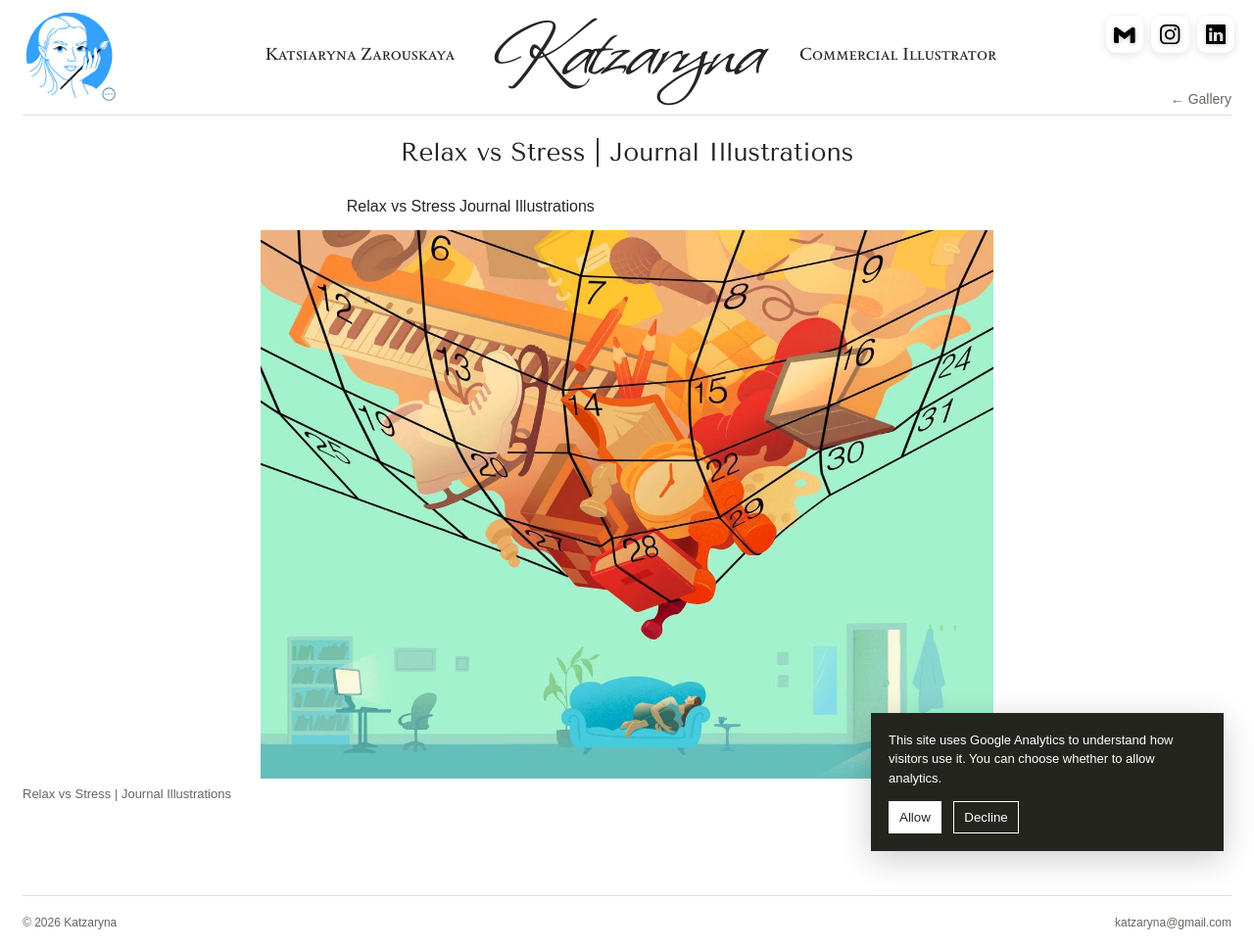
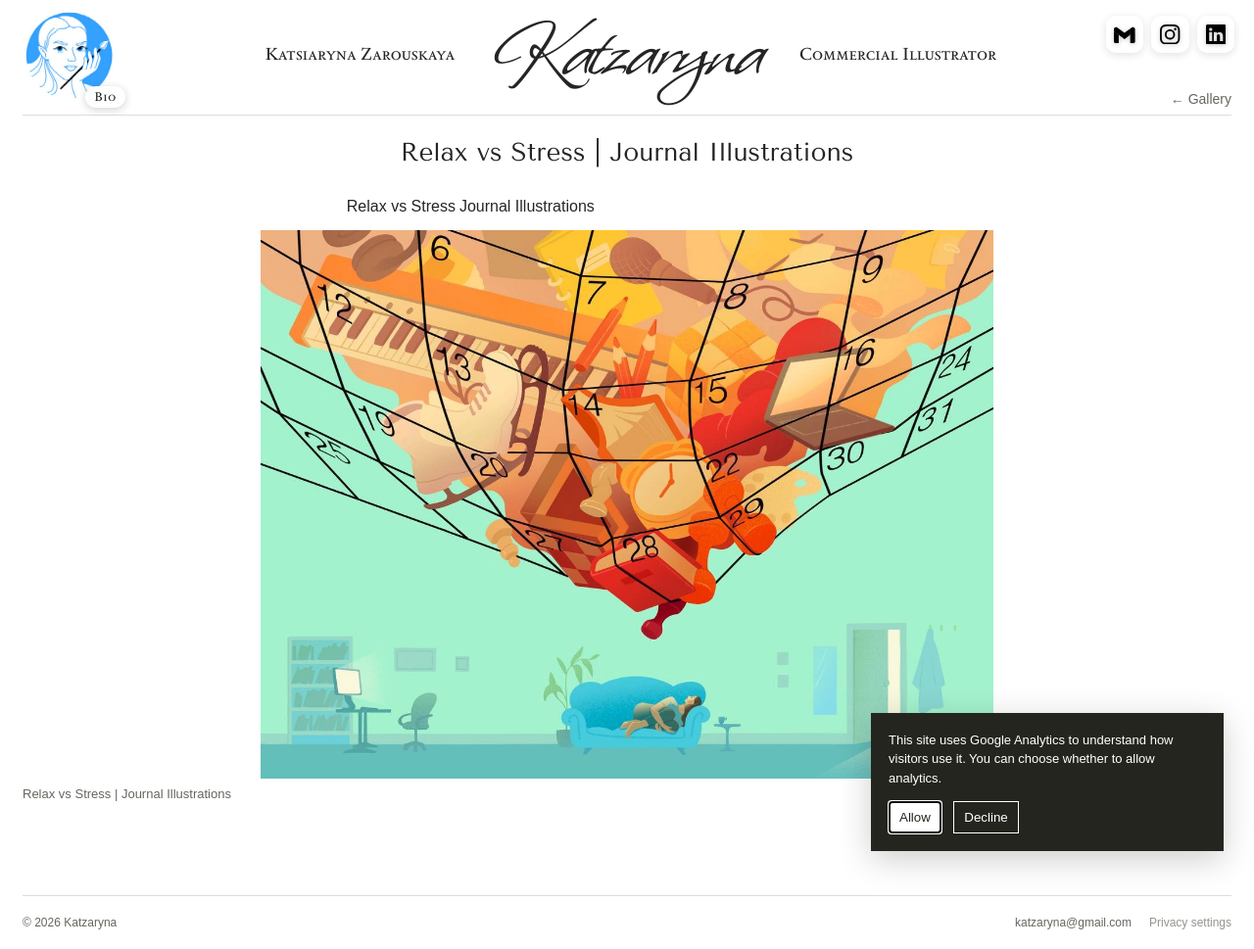
Before and after one commit to katzaryna/katzaryna.github.io, a Jekyll site: the page built from projects/relax-stress/index.md, in a window 1280 px wide. Shown: the whole page at 98% size. Built offline with Jekyll 4.4.1, drawn with Linux system fonts in a browser that asks for light colours.

Commit message:
Add Bio card, privacy settings, CSP, and rename the Kneipp project
- Replace the tiny three-dot bio button with a "Bio" chip on the portrait
  that opens a card with name, role and the full biography; it closes on
  Escape or an outside click.
- Footer is a shared include with a "Privacy settings" button; declining
  analytics now disables Google Analytics and clears its cookies, and
  blocked storage no longer breaks the script.
- Add a Content-Security-Policy meta tag; move the inline head script to
  a file; preload the logo font.
- Rename projects/kneipp-demo to kneipp-bath-oil with a redirect from the
  old URL, and skip parked covers on the home page.
- Remove leftover gallery_order handling and an unneeded Jekyll include.

Co-Authored-By: Claude Opus 5.5 <noreply@anthropic.com>

```diff
--- a/_config.yml
+++ b/_config.yml
@@ -3,8 +3,6 @@ description: Illustrations and projects by Katzaryna
 url: https://katzaryna.github.io
 markdown: kramdown
 plugins: []
-include:
-  - assets/optimized
 exclude:
   - tests
   - node_modules
@@ -35,7 +33,7 @@ artist:
     beauty, wellness and lifestyle brands. Combining decorative detail with engaging narratives, she brings
     a distinctive visual identity to both print and commercial projects.
   portrait: /assets/images/avatar.png
-  portrait_alt: Illustrated artist portrait
+  portrait_alt: Katzaryna
   email: katzaryna@gmail.com
   linkedin_url: https://www.linkedin.com/in/katsiaryna-zarouskaya-9083a5105
   instagram_url: https://www.instagram.com/kat.zaryna/
@@ -46,85 +44,85 @@ home_gallery:
   single_page: true
   covers:
     - project: book-covers
-      file: 01.jpg
-      crop: false
-      crop_x: 50
-      crop_y: 63.44
-      x: 8.7676
-      y: 9.1648
-      width: 3.2324
-      height: 4.8448
-    - project: book-covers
       file: 02.jpg
       crop: false
       crop_x: 50
       crop_y: 50
       x: 0
       y: 0
-      width: 3.6727
-      height: 5.5048
+      width: 3.7075
+      height: 5.471
+    - project: westin-holiday
+      file: cover.webp
+      x: 3.7075
+      y: 0
+      width: 4.4112
+      height: 5.471
+      crop: false
+      crop_x: 50
+      crop_y: 50
+    - project: kneipp-bath-oil
+      file: flower.webp
+      x: 8.1187
+      y: 0
+      width: 3.8813
+      height: 5.471
+      crop: false
+      crop_x: 50
+      crop_y: 50
+    - project: relax-stress
+      file: cover.webp
+      x: 0
+      y: 5.4712
+      width: 4.8138
+      height: 3.6498
+      crop: false
+      crop_x: 50
+      crop_y: 50
+    - project: puppy-yoga
+      file: cover.webp
+      crop: false
+      crop_x: 50
+      crop_y: 50
+      x: 4.8138
+      y: 5.4712
+      width: 2.6342
+      height: 3.6498
+    - project: museum-invitation-card
+      file: 02.webp
+      crop: false
+      crop_x: 50
+      crop_y: 50
+      x: 7.448
+      y: 5.4712
+      width: 4.552
+      height: 3.6498
     - project: book-covers
       file: 03.jpg
       crop: false
       crop_x: 50
       crop_y: 50
       x: 0
-      y: 9.2062
-      width: 3.3039
-      height: 4.952
+      y: 9.1468
+      width: 3.2815
+      height: 4.8325
     - project: book-covers
       file: 04.jpg
       crop: false
       crop_x: 50
       crop_y: 50
-      x: 3.306
-      y: 9.2473
-      width: 5.4586
-      height: 4.8317
-    - project: museum-invitation-card
-      file: 02.webp
+      x: 3.2815
+      y: 9.1468
+      width: 5.4371
+      height: 4.8325
+    - project: book-covers
+      file: 01.jpg
       crop: false
       crop_x: 50
-      crop_y: 50
-      x: 7.4564
-      y: 5.5569
-      width: 4.5436
-      height: 3.6076
-    - project: puppy-yoga
-      file: cover.webp
-      crop: false
-      crop_x: 50
-      crop_y: 50
-      x: 4.8529
-      y: 5.5568
-      width: 2.6025
-      height: 3.676
-    - project: westin-holiday
-      file: cover.webp
-      x: 3.6749
-      y: 0
-      width: 4.4451
-      height: 5.5564
-      crop: false
-      crop_x: 50
-      crop_y: 50
-    - project: relax-stress
-      file: cover.webp
-      x: 0
-      y: 5.5581
-      width: 4.8501
-      height: 3.6338
-      crop: false
-      crop_x: 50
-      crop_y: 50
-    - project: kneipp-demo
-      file: flower.webp
-      x: 8.1225
-      y: 0
-      width: 3.8775
-      height: 5.5393
-      crop: false
-      crop_x: 50
-      crop_y: 50
+      crop_y: 63.44
+      x: 8.7185
+      y: 9.1468
+      width: 3.2815
+      height: 4.8325
 analytics:
   measurement_id: G-7S5P7ELFYF
--- /dev/null
+++ b/_includes/security-meta.html
@@ -0,0 +1,6 @@
+{%- comment -%}
+  Content Security Policy: only this site's own scripts, styles, fonts and media,
+  plus Google Analytics after consent. Inline style attributes are used by the layouts.
+{%- endcomment -%}
+<meta http-equiv="Content-Security-Policy" content="default-src 'self'; script-src 'self' https://www.googletagmanager.com; connect-src 'self' https://*.google-analytics.com https://*.analytics.google.com https://www.googletagmanager.com; img-src 'self' data: https://*.google-analytics.com https://www.googletagmanager.com; style-src 'self' 'unsafe-inline'; font-src 'self'; media-src 'self'; object-src 'none'; base-uri 'self'; form-action 'none'">
+<meta name="referrer" content="strict-origin-when-cross-origin">
--- /dev/null
+++ b/_includes/site-footer.html
@@ -0,0 +1,7 @@
+<footer class="page site-footer">
+  <span>© {{ site.copyright_year }} {{ site.artist.name | escape }}</span>
+  <span class="site-footer-links">
+    <a href="mailto:{{ site.artist.email | escape }}">{{ site.artist.email | escape }}</a>
+    {% if site.analytics.measurement_id %}<button class="privacy-link" type="button" data-open-consent>Privacy settings</button>{% endif %}
+  </span>
+</footer>
--- a/_includes/site-header.html
+++ b/_includes/site-header.html
@@ -3,15 +3,12 @@
     <a class="portrait-toggle" href="{{ '/' | relative_url }}" aria-label="Go to home page">
       <img class="portrait" src="{{ site.artist.portrait | relative_url }}" alt="{{ site.artist.portrait_alt | escape }}">
     </a>
-    <button class="nav-item bio-link" id="artist-bio" type="button" aria-label="About me" aria-controls="artist-bio-text" aria-expanded="false">
-      <svg viewBox="0 0 24 24" aria-hidden="true">
-        <circle class="bio-outline" cx="12" cy="12" r="10.5"/>
-        <circle cx="7" cy="12" r="1.333"/>
-        <circle cx="12" cy="12" r="1.333"/>
-        <circle cx="17" cy="12" r="1.333"/>
-      </svg>
-    </button>
-    <div class="artist-bio-text" id="artist-bio-text" aria-hidden="true">{{ site.artist.bio | escape }}</div>
+    <button class="bio-link" id="artist-bio" type="button" aria-label="About {{ site.artist.full_name | escape }}" aria-controls="artist-bio-text" aria-expanded="false">Bio</button>
+    <div class="artist-bio-text" id="artist-bio-text" role="region" aria-label="About" aria-hidden="true">
+      <p class="artist-bio-name">{{ site.artist.full_name | escape }}</p>
+      {% if site.artist.description %}<p class="artist-bio-role">{{ site.artist.description | escape }}</p>{% endif %}
+      <p class="artist-bio-body">{{ site.artist.bio | escape }}</p>
+    </div>
   </div>
   <div class="header-content">
     <span class="artist-full-name">{{ site.artist.full_name | escape }}</span>
--- a/_layouts/project.html
+++ b/_layouts/project.html
@@ -2,6 +2,7 @@
 <html lang="en">
   <head>
     <meta charset="utf-8">
+    {% include security-meta.html %}
     <meta name="viewport" content="width=device-width, initial-scale=1">
     <meta name="description" content="{{ page.description | default: site.description | escape }}">
     <meta name="theme-color" content="#ffffff">
@@ -9,6 +10,7 @@
     {% assign meta_first_image = page.images | first %}
     {% if meta_first_image %}{% assign meta_image_key = page.path | remove: "/index.md" | append: "/" | append: meta_first_image.file %}{% endif %}
     {% include head-meta.html title=page.title description=page.description image_key=meta_image_key image_alt=meta_first_image.alt %}
+    <link rel="preload" href="{{ '/assets/fonts/whisper-latin.woff2' | relative_url }}" as="font" type="font/woff2" crossorigin>
     <link rel="stylesheet" href="{{ '/assets/css/fonts.css' | relative_url }}">
     <link rel="stylesheet" href="{{ '/assets/css/styles.css' | relative_url }}">
   </head>
@@ -74,10 +76,7 @@
         {% endfor %}
       </section>
     </main>
-    <footer class="page site-footer">
-      <span>© {{ site.copyright_year }} {{ site.artist.name | escape | newline_to_br }}</span>
-      <a href="mailto:{{ site.artist.email | escape }}">{{ site.artist.email | escape }}</a>
-    </footer>
+    {% include site-footer.html %}
     {% include consent.html %}
     <script src="{{ '/assets/js/analytics.js' | relative_url }}" data-measurement-id="{{ site.analytics.measurement_id | escape }}"></script>
     <script src="{{ '/assets/js/bio.js' | relative_url }}"></script>
--- a/assets/css/styles.css
+++ b/assets/css/styles.css
@@ -6,7 +6,6 @@
   --page-max-width: 1570px;
   --page-gutter: 46px;
   --portrait-size: 94.77px;
-  --bio-circle-size: 14.22px;
   --nav-size: 38.4px;
   --nav-gap: 8px;
   --gallery-edge-fade: 1.2%;
@@ -129,28 +128,22 @@ h2, p { margin-top: 0; }
 .bio-link {
   position: absolute;
   z-index: 3;
-  right: -7px;
-  bottom: -7px;
-  width: 32px;
-  height: 32px;
-  margin: 0;
-  padding: 0;
+  right: -10px;
+  bottom: -6px;
+  padding: 3px 9px;
   border: 0;
-  background: transparent;
-  color: #000;
+  border-radius: 999px;
+  background: var(--color-surface);
+  box-shadow: 0 2px 8px rgb(0 0 0 / 18%);
+  color: var(--color-text);
+  font: 400 13px/1.2 "Sedan SC", serif;
+  letter-spacing: .05em;
   cursor: pointer;
+  transition: box-shadow .15s ease;
 }
-.bio-link svg {
-  position: absolute;
-  right: 7px;
-  bottom: 7px;
-  width: var(--bio-circle-size);
-  height: var(--bio-circle-size);
-  color: #6092bb;
-  fill: currentColor;
-  pointer-events: none;
-}
-.bio-link .bio-outline { fill: none; stroke: currentColor; stroke-width: 1.8; }
+.bio-link:hover { box-shadow: 0 3px 12px rgb(0 0 0 / 24%); }
+.bio-link[aria-expanded="true"] { background: var(--color-text); color: var(--color-surface); }
+.bio-link:focus-visible { outline: 2px solid #222; outline-offset: 3px; }
 .portrait-toggle:focus-visible, .nav-item:focus-visible, .gallery-link:focus-visible, .project-header a:focus-visible {
   outline: 2px solid #222;
   outline-offset: 3px;
@@ -207,34 +200,31 @@ h2, p { margin-top: 0; }
 .email-contact[open] { z-index: 4; }
 .artist-bio-text {
   position: absolute;
-  z-index: 5;
+  z-index: 20;
   top: 0;
-  left: calc(100% + 8px);
-  width: min(340px, calc(100vw - 110px));
-  max-width: min(340px, calc(100vw - 110px));
+  left: calc(100% + 14px);
+  width: min(380px, calc(100vw - 110px));
+  max-height: calc(100dvh - 40px);
   height: 0;
   overflow: hidden;
-  border-radius: 6px;
-  background: #000;
-  color: var(--color-surface);
-  font: 14px/1.5 Arial, Helvetica, sans-serif;
+  border-radius: 14px;
+  background: var(--color-surface);
+  box-shadow: 0 12px 40px rgb(0 0 0 / 18%);
+  color: var(--color-text);
+  font: 14px/1.6 Inter, system-ui, sans-serif;
   text-align: left;
   opacity: 0;
   visibility: hidden;
-  transition: height 2s ease, opacity 2s ease, visibility 0s linear 2s;
+  overscroll-behavior: contain;
+  transition: height .3s ease, opacity .3s ease, visibility 0s linear .3s;
 }
-.artist-bio-text.is-open {
-  padding: 14px 16px;
-  opacity: 1;
-  visibility: visible;
-  transition-delay: 0s;
-}
-.artist-bio-text.is-closing {
-  padding: 14px 16px;
-  opacity: 0;
-  visibility: visible;
-  transition-delay: 0s;
-}
+.artist-bio-text.is-open, .artist-bio-text.is-closing { padding: 20px 22px; visibility: visible; transition-delay: 0s; }
+.artist-bio-text.is-open { overflow-y: auto; opacity: 1; }
+.artist-bio-text.is-closing { opacity: 0; }
+.artist-bio-text p { margin: 0; }
+.artist-bio-name { font: 400 20px/1.3 "Sedan SC", serif; }
+.artist-bio-role { margin-top: 2px !important; color: var(--color-muted); font: 400 14px/1.4 "Tenor Sans", sans-serif; }
+.artist-bio-body { margin-top: 12px !important; }
 .instagram-link svg { width: 20.4px; }
 .linkedin-link svg { width: 20.4px; fill: currentColor; }
 
@@ -302,6 +292,10 @@ html.gallery-intro-supported .gallery.is-intro-fit { padding-bottom: 0; }
 }
 .project-header .back-link { position: absolute; right: 0; bottom: 8px; }
 .project-header a, .site-footer a { text-decoration: none; }
+.site-footer-links { display: flex; flex-wrap: wrap; align-items: center; gap: 6px 18px; }
+.privacy-link { padding: 0; border: 0; background: none; color: inherit; font: inherit; cursor: pointer; opacity: .7; }
+.privacy-link:hover { opacity: 1; }
+.privacy-link:focus-visible { outline: 2px solid #222; outline-offset: 3px; }
 .project-title { margin: 0 0 25px; font: 400 clamp(26px, 1vw, 56px)/1.05 "Tenor Sans", sans-serif; text-align: center; }
 .project-description { max-width: 65ch; margin: 0 auto 8px; font-size: 16px; line-height: 1.7; }
 .back-link { display: inline-block; color: var(--color-muted); font-size: 14px; }
@@ -461,16 +455,15 @@ html.gallery-intro-supported .gallery.is-intro-fit { padding-bottom: 0; }
   :root { --page-gutter: 42px; }
   .page { width: min(calc(100% - var(--page-gutter)), 570px); }
   :root { --portrait-size: 51.76px; }
-  :root { --bio-circle-size: 7.76px; }
   .site-header { grid-template-columns: var(--portrait-size) minmax(0, 1fr); gap: 12px; padding-block: 8.75px 11.66px; }
   .wordmark { min-height: 62px; padding-inline: 12px; font-size: calc(1.15 * clamp(34px, 9vw, 52px)); }
   .site-header .wordmark { max-width: calc(100% - 100px); }
   .social-nav { top: 12px; gap: 6px; }
   :root { --nav-size: 28.8px; --nav-gap: 6px; }
-  .bio-link { right: -6px; bottom: -6px; }
+  .bio-link { right: -12px; bottom: -8px; padding: 2px 7px; font-size: 11px; }
   .email-contact svg { width: 16.2px; }
   .linkedin-link svg, .instagram-link svg { width: 16.2px; }
-  .artist-bio-text { top: 0; left: calc(100% + 8px); }
+  .artist-bio-text { top: calc(100% + 12px); left: 0; width: calc(100vw - var(--page-gutter)); max-height: calc(100dvh - 140px); }
   .gallery {
     grid-template-columns: repeat(8, minmax(0, 1fr));
     grid-auto-rows: clamp(36px, 8vw, 64px);
@@ -564,7 +557,6 @@ html.gallery-intro-supported .gallery.is-intro-fit { padding-bottom: 0; }
 @media (max-width: 440px) {
   :root { --page-gutter: 40px; }
   :root { --portrait-size: 40.1px; }
-  :root { --bio-circle-size: 6.01px; }
   .page { width: calc(100% - var(--page-gutter)); }
   .site-header { grid-template-columns: var(--portrait-size) minmax(0, 1fr); gap: 10px; }
   .wordmark { min-height: 54px; padding-inline: 9px; font-size: calc(1.15 * clamp(29px, 8vw, 38px)); }
@@ -572,7 +564,6 @@ html.gallery-intro-supported .gallery.is-intro-fit { padding-bottom: 0; }
   :root { --nav-size: 25.2px; --nav-gap: 5px; }
   .email-contact svg { width: 13.8px; }
   .linkedin-link svg, .instagram-link svg { width: 13.8px; }
-  .artist-bio-text { width: min(260px, calc(100vw - 100px)); max-width: min(260px, calc(100vw - 100px)); }
   .email-contact .email-address { font-size: 10px; }
   .gallery {
     grid-template-columns: repeat(4, minmax(0, 1fr));
--- a/assets/js/analytics.js
+++ b/assets/js/analytics.js
@@ -3,11 +3,30 @@ const CONSENT_KEY = "artist-site-analytics-consent";
 const consentNotice = document.getElementById("analytics-consent");
 const acceptButton = document.getElementById("accept-analytics");
 const rejectButton = document.getElementById("reject-analytics");
+const analyticsEnabled = /^G-[A-Z0-9]+$/.test(GA_MEASUREMENT_ID);
 let analyticsLoaded = false;
 
+// Storage can be unavailable (private browsing, blocked site data); treat that as "not decided".
+function readConsent() {
+  try {
+    return localStorage.getItem(CONSENT_KEY);
+  } catch {
+    return null;
+  }
+}
+
+function writeConsent(value) {
+  try {
+    localStorage.setItem(CONSENT_KEY, value);
+  } catch {
+    // The choice still applies to this page view.
+  }
+}
+
 function loadGoogleAnalytics() {
-  if (analyticsLoaded || !/^G-[A-Z0-9]+$/.test(GA_MEASUREMENT_ID)) return;
+  if (analyticsLoaded || !analyticsEnabled) return;
   analyticsLoaded = true;
+  window[`ga-disable-${GA_MEASUREMENT_ID}`] = false;
   const script = document.createElement("script");
   script.async = true;
   script.src = `https://www.googletagmanager.com/gtag/js?id=${GA_MEASUREMENT_ID}`;
@@ -19,20 +38,39 @@ function loadGoogleAnalytics() {
   window.gtag("config", GA_MEASUREMENT_ID);
 }
 
-const consent = localStorage.getItem(CONSENT_KEY);
-if (consent === "accepted") {
-  loadGoogleAnalytics();
-} else if (consent !== "rejected" && consentNotice && /^G-[A-Z0-9]+$/.test(GA_MEASUREMENT_ID)) {
-  consentNotice.hidden = false;
+function stopGoogleAnalytics() {
+  window[`ga-disable-${GA_MEASUREMENT_ID}`] = true;
+  const domains = ["", location.hostname, `.${location.hostname}`];
+  document.cookie.split(";").map(cookie => cookie.split("=")[0].trim()).filter(name => name.startsWith("_ga")).forEach(name => {
+    domains.forEach(domain => {
+      document.cookie = `${name}=; Max-Age=0; path=/${domain ? `; domain=${domain}` : ""}`;
+    });
+  });
 }
 
+function showNotice() {
+  if (!consentNotice || !analyticsEnabled) return;
+  consentNotice.hidden = false;
+  (readConsent() === "accepted" ? rejectButton : acceptButton)?.focus();
+}
+
+const consent = readConsent();
+if (consent === "accepted") loadGoogleAnalytics();
+else if (consent !== "rejected") showNotice();
+
 acceptButton?.addEventListener("click", () => {
-  localStorage.setItem(CONSENT_KEY, "accepted");
+  writeConsent("accepted");
   consentNotice.hidden = true;
   loadGoogleAnalytics();
 });
 
 rejectButton?.addEventListener("click", () => {
-  localStorage.setItem(CONSENT_KEY, "rejected");
+  writeConsent("rejected");
   consentNotice.hidden = true;
+  stopGoogleAnalytics();
 });
+
+document.querySelectorAll("[data-open-consent]").forEach(button => {
+  button.hidden = !analyticsEnabled;
+  button.addEventListener("click", showNotice);
+});
--- a/assets/js/bio.js
+++ b/assets/js/bio.js
@@ -29,6 +29,15 @@ if (artistBio) {
   const toggleBio = () => setBioOpen(!bioOpen);
 
   artistBio.addEventListener("click", toggleBio);
+  document.addEventListener("keydown", event => {
+    if (event.key === "Escape" && bioOpen) {
+      setBioOpen(false);
+      artistBio.focus();
+    }
+  });
+  document.addEventListener("click", event => {
+    if (bioOpen && !artistBio.contains(event.target) && !artistBioText.contains(event.target)) setBioOpen(false);
+  });
   artistBioText.addEventListener("transitionend", event => {
     if (event.propertyName !== "height") return;
     if (bioOpen) {
--- /dev/null
+++ b/assets/js/gallery-intro-flag.js
@@ -0,0 +1,2 @@
+// Runs in <head> before the gallery renders, so the compact intro layout applies without a flash.
+document.documentElement.classList.add("gallery-intro-supported");
--- /dev/null
+++ b/redirects/kneipp-demo.html
@@ -0,0 +1,5 @@
+---
+layout: redirect
+permalink: /projects/kneipp-demo/
+redirect_to: /projects/kneipp-bath-oil/
+---
```
Also changed, not shown: _layouts/redirect.html (added, +14 -0 lines), index.html (+8 -8 lines), projects/kneipp-bath-oil/index.md (+1 -1 lines), scripts/check_project_covers.py (+1 -23 lines), tests/test_check_project_covers.py (+1 -17 lines), README.md.
